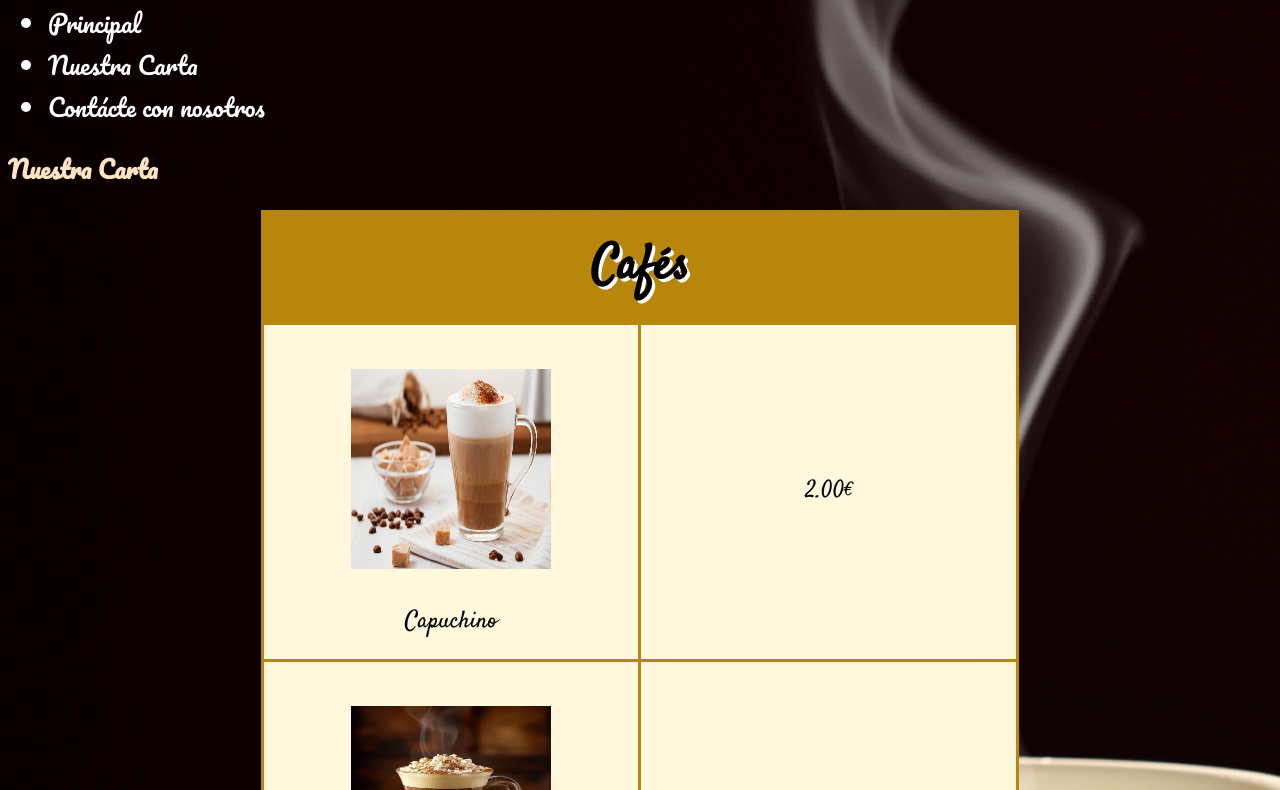
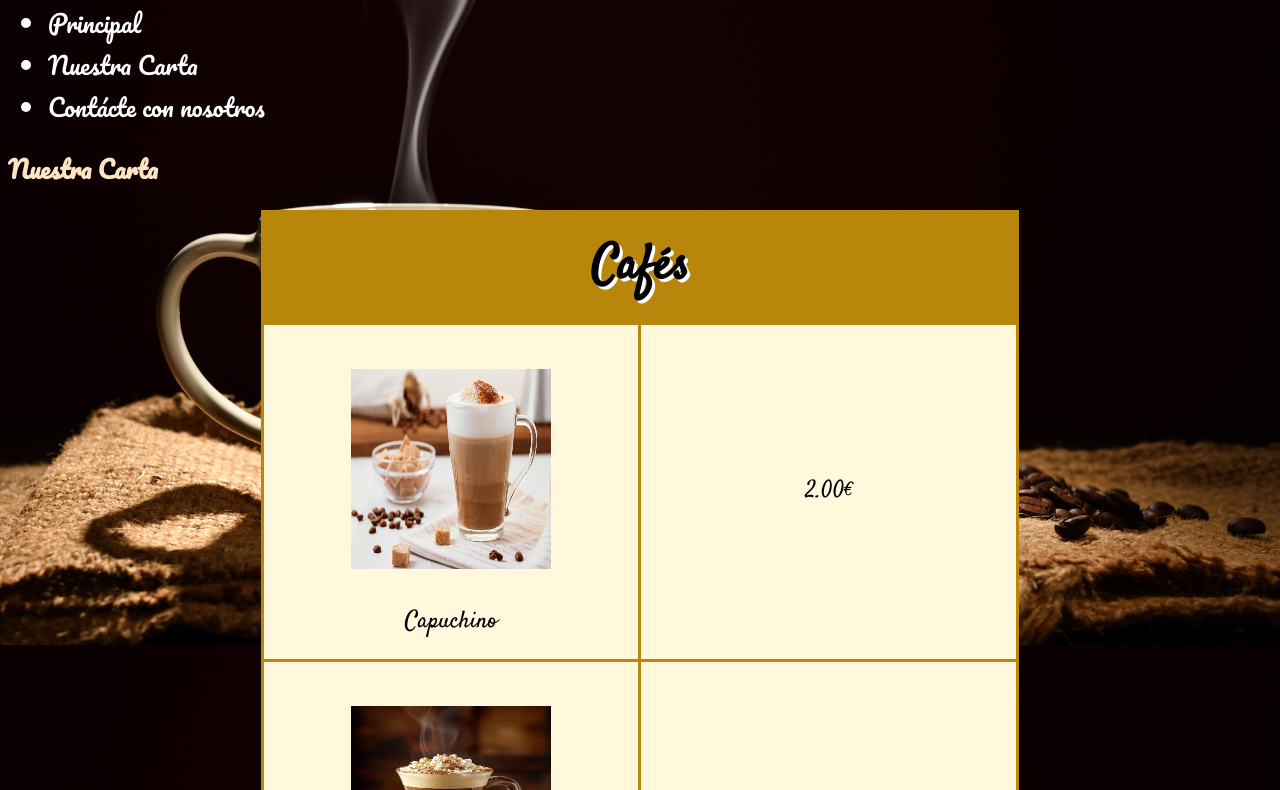
Before and after one commit to JosecarlosGlr/CafeParis, a plain HTML site: page carta.html in a window 1280 px wide. Shown: the part 208-998 px from the top of the page. Drawn offline with Linux system fonts and the light colour scheme.

Commit message:
CafeteriaV4

```diff
--- a/ContaceteConNosotros.css
+++ b/ContaceteConNosotros.css
@@ -6,7 +6,7 @@ body{
     padding: left right 20px;
     background-image:url(images/4.jpg);
     background-size:cover;
-    background-attachment: scroll;
+    background-attachment: fixed;
 }
 h1{
     font-family: "Pacifico", cursive;
--- a/carta.css
+++ b/carta.css
@@ -6,7 +6,7 @@ body{
     padding: left right 20px;
     background-image:url(images/4.jpg);
     background-size:cover;
-    background-attachment: scroll;
+    background-attachment: fixed;
 }
 h1{
     font-family: "Pacifico", cursive;
```
